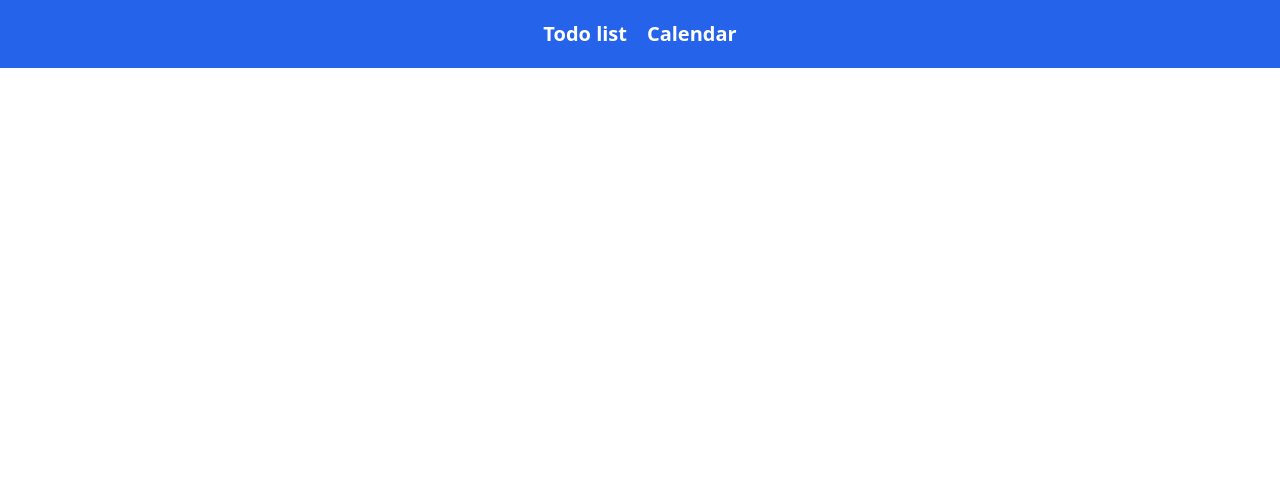
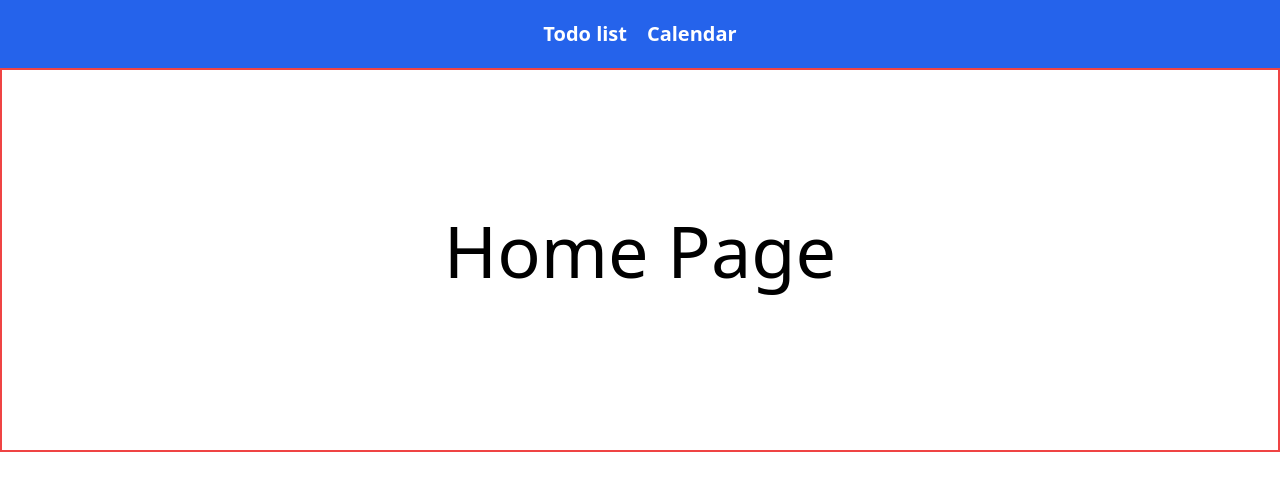
Before and after one commit to irfan-fauzi/vue-3-tailwind-2-projects, a Vue app: page /#/ in a window 1280 px wide. Before the commit this address had no page. Shown: the top 490 px of the page. Built offline with nearby package versions, Linux system fonts and the light colour scheme.

Commit message:
pagination setup

```diff
--- a/src/App.vue
+++ b/src/App.vue
@@ -10,7 +10,7 @@
 
 
 <script>
-  import AppHeader from './components/AppHeader.vue'
+  import AppHeader from './pages/AppHeader.vue'
   export default {
     components: { AppHeader},
   }
--- /dev/null
+++ b/src/pages/Home.vue
@@ -0,0 +1,15 @@
+<template>
+<div class="w-100 border-2 h-96  border-red-500">
+  <h1 class="text-center mt-36 text-7xl">Home Page</h1>
+</div>
+</template>
+
+<script>
+export default {
+
+}
+</script>
+
+<style>
+
+</style>
```
Also changed, not shown: src/router.js (+9 -7 lines), src/pages/AppHeader.vue (renamed from src/components/AppHeader.vue), src/pages/Calendar.vue (renamed from src/components/Calendar.vue), src/pages/TodoList.vue (renamed from src/components/TodoList.vue).
